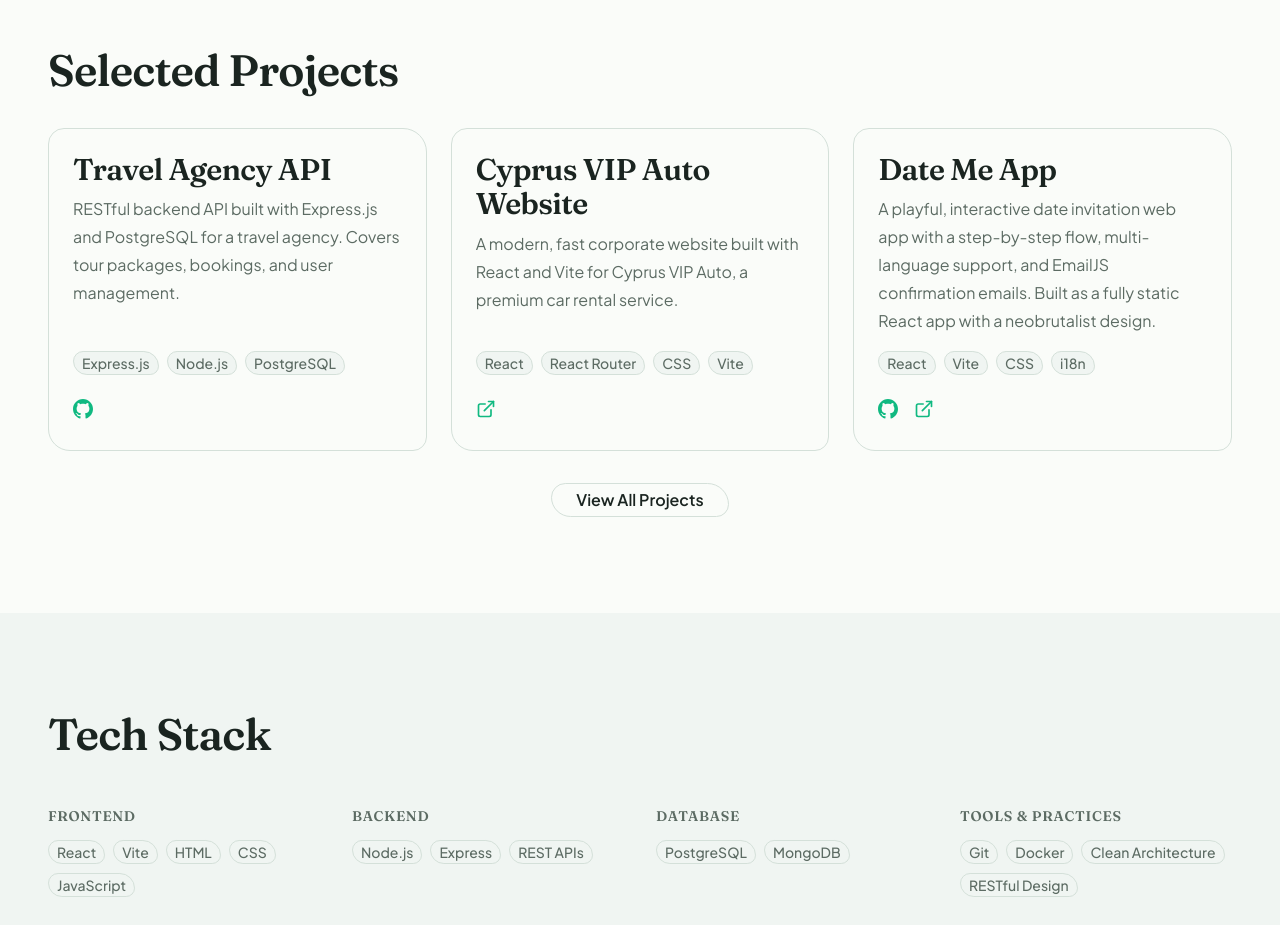
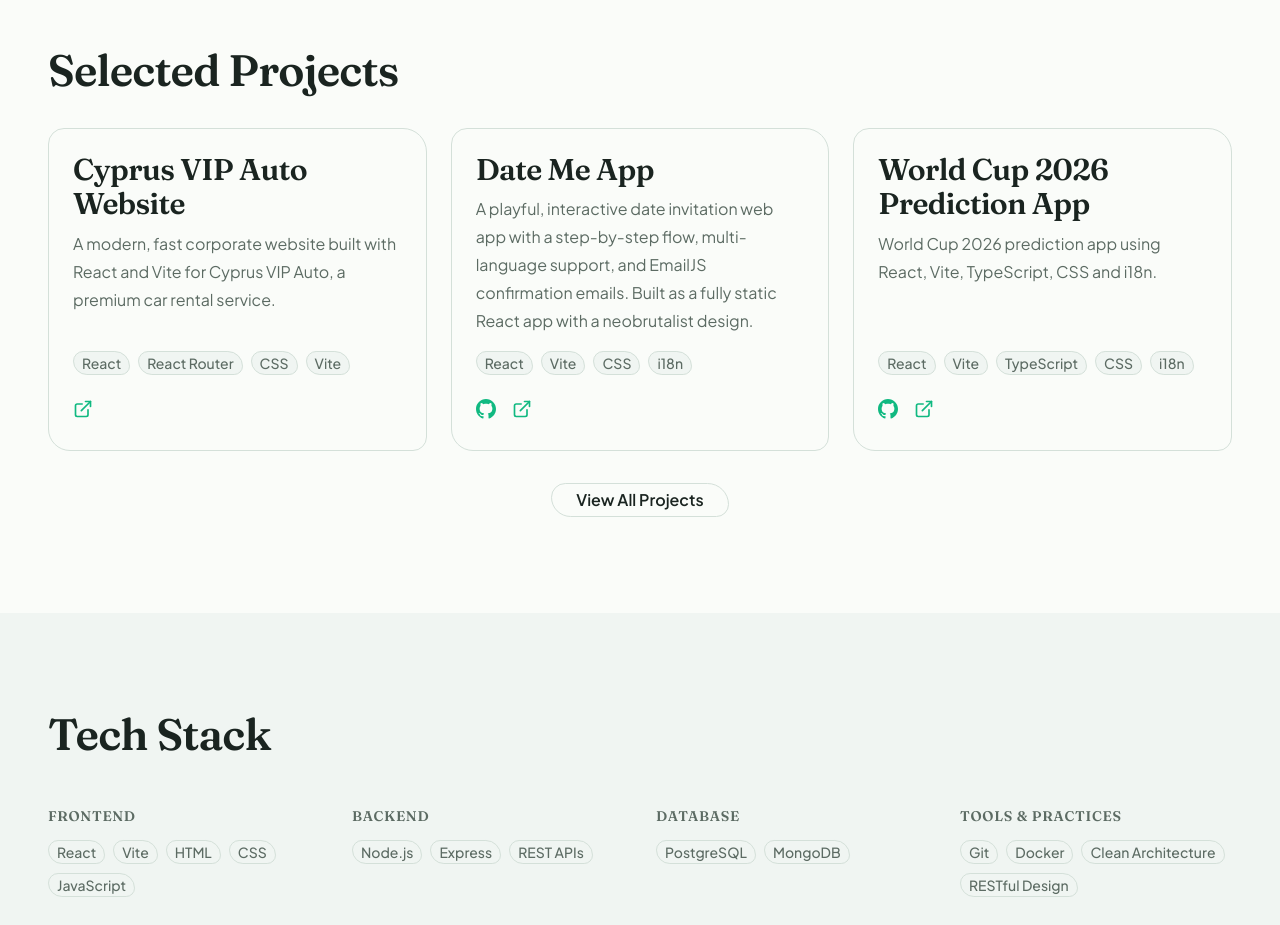
Before and after one commit to ArhanKonuksal/Portfolio-Website, a React (Vite) app: page / in a window 1280 px wide. Shown: the part 1440-2365 px from the top of the page. Built offline with nearby package versions, Linux system fonts and the light colour scheme.

Commit message:
Update projects and saved the green design

```diff
--- a/src/data/projects.js
+++ b/src/data/projects.js
@@ -7,7 +7,7 @@ export const projects = [
     githubUrl: "https://github.com/ArhanKonuksal/Travel-Agency-api",
     liveUrl: null,
     image: null,
-    featured: true,
+    featured: false,
   },
   {
     id: "travel-agency-frontend",
@@ -119,6 +119,16 @@ export const projects = [
     image: null,
     featured: true,
   },
+  {
+    id: "world-cup-2026-prediction-app",
+    titleKey: "projects.worldCup2026PredictionApp.title",
+    descriptionKey: "projects.worldCup2026PredictionApp.description",
+    stack: ["React", "Vite", "TypeScript", "CSS", "i18n"],
+    githubUrl: "https://github.com/ArhanKonuksal/World-Cup-2026-Prediction-App",
+    liveUrl: "https://worldcup2026.arhan-konuksal.dev",
+    image: null,
+    featured: true,
+  },
 ];
 
 export const getFeaturedProjects = () => projects.filter((p) => p.featured);
--- a/src/i18n/translations/en.json
+++ b/src/i18n/translations/en.json
@@ -78,6 +78,10 @@
     "dateMeApp": {
       "title": "Date Me App",
       "description": "A playful, interactive date invitation web app with a step-by-step flow, multi-language support, and EmailJS confirmation emails. Built as a fully static React app with a neobrutalist design."
+    },
+    "worldCup2026PredictionApp": {
+      "title": "World Cup 2026 Prediction App",
+      "description": "World Cup 2026 prediction app using React, Vite, TypeScript, CSS and i18n."
     },
     "detail": {
       "backToProjects": "Back to projects",
--- a/src/i18n/translations/nl.json
+++ b/src/i18n/translations/nl.json
@@ -78,6 +78,10 @@
     "dateMeApp": {
       "title": "Date Me App",
       "description": "Een speelse, interactieve date-uitnodigingswebapp met een stapsgewijze flow, meertalige ondersteuning en EmailJS-bevestigingsmails. Gebouwd als een volledig statische React-app met een neobrutalistisch design."
+    },
+    "worldCup2026PredictionApp": {
+      "title": "World Cup 2026 Prediction App",
+      "description": "World Cup 2026 prediction app using React, Vite, TypeScript, CSS and i18n."
     },
     "detail": {
       "backToProjects": "Terug naar projecten",
--- a/src/i18n/translations/tr.json
+++ b/src/i18n/translations/tr.json
@@ -78,6 +78,10 @@
     "dateMeApp": {
       "title": "Date Me Uygulaması",
       "description": "Adım adım akış, çoklu dil desteği ve EmailJS onay e-postaları sunan eğlenceli, interaktif bir randevu davet web uygulaması. Neobrutalist tasarımla tamamen statik bir React uygulaması olarak geliştirildi."
+    },
+    "worldCup2026PredictionApp": {
+      "title": "World Cup 2026 Tahmin Uygulaması",
+      "description": "World Cup 2026 tahmin uygulaması, React, Vite, TypeScript, CSS ve i18n kullanarak geliştirildi."
     },
     "detail": {
       "backToProjects": "Projeler sayfasına dön",
```
